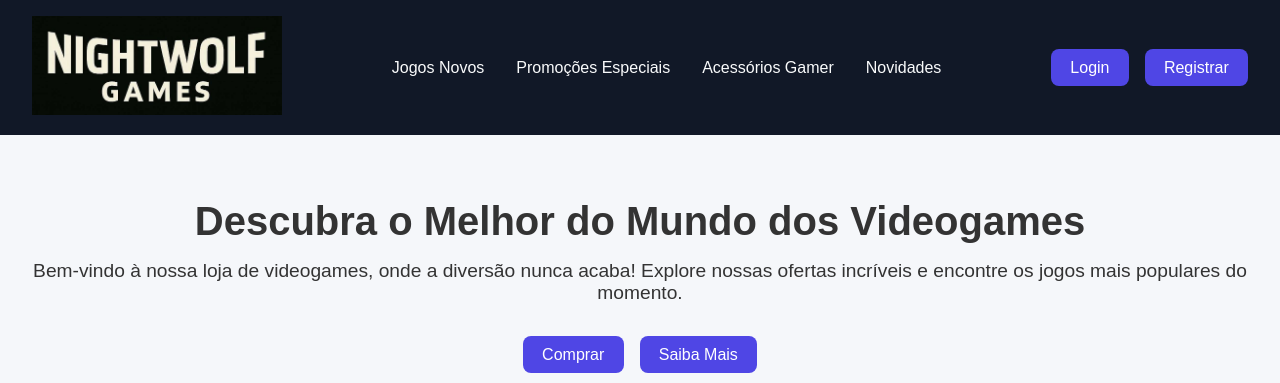
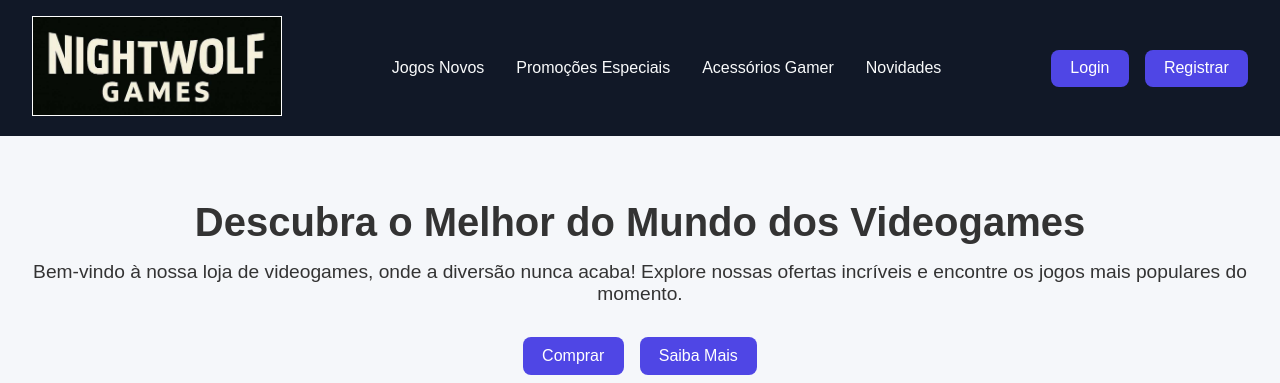
Before and after one commit to NightHudson/loja-de-videogames, a plain HTML site: page index.html in a window 1280 px wide. Shown: the top 383 px of the page. Drawn offline with Linux system fonts and the light colour scheme.

Commit message:
add borda na logo

```diff
--- a/index.html
+++ b/index.html
@@ -11,7 +11,7 @@
     <header>
         <nav>
             <div class="logo">
-                <img width="250" src="logo.jpeg" alt="">
+                <img width="250" src="logo.jpeg" alt="" class="borda-branca">
             </div>
 
             <ul class="nav-links">
--- a/style.css
+++ b/style.css
@@ -35,6 +35,11 @@ nav {
     text-decoration: none;
     font-weight: bold;
 }
+
+.borda-branca {
+    border: 1px solid white;
+  }
+
 
 .nav-links {
     list-style: none;
```
